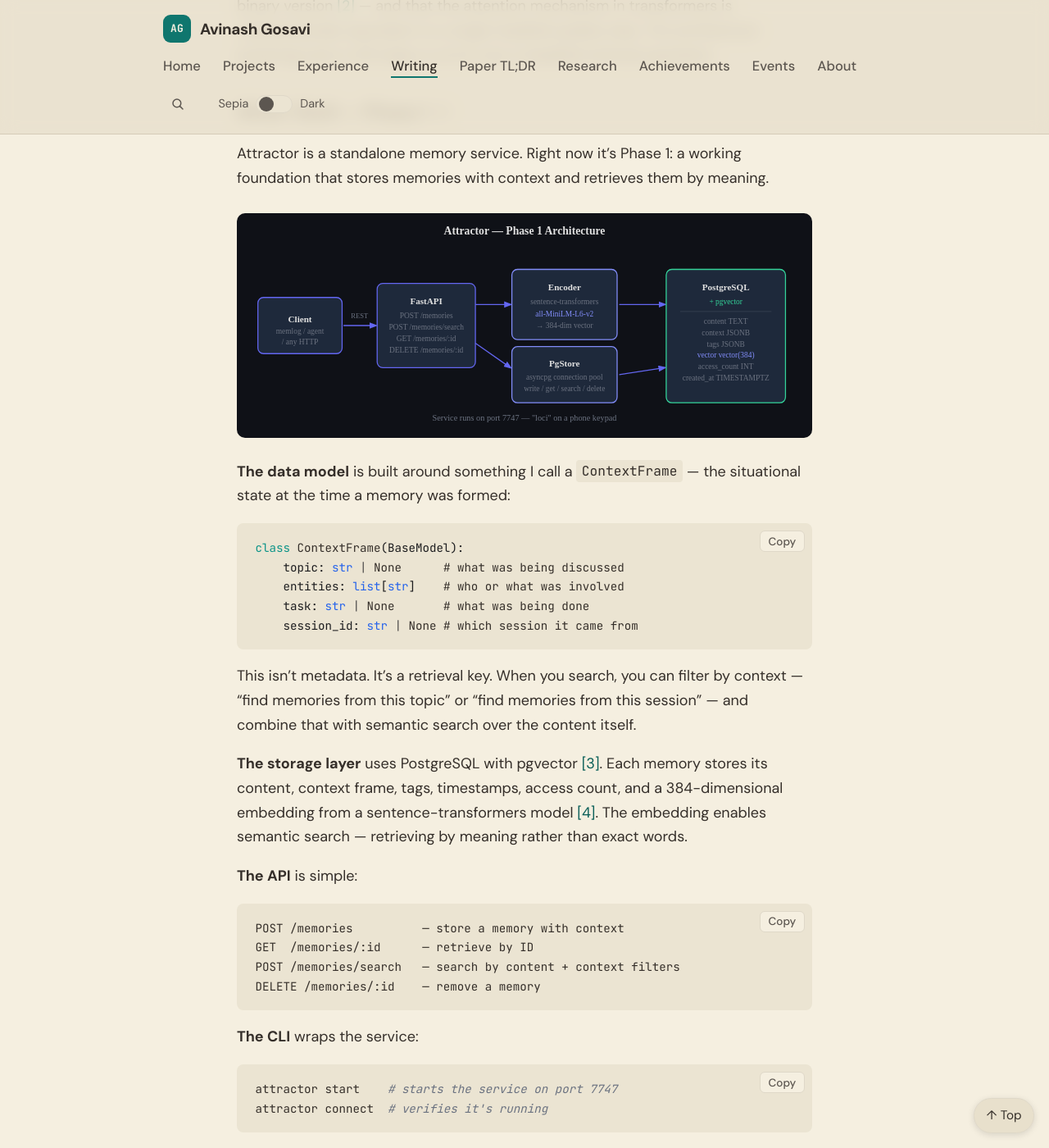
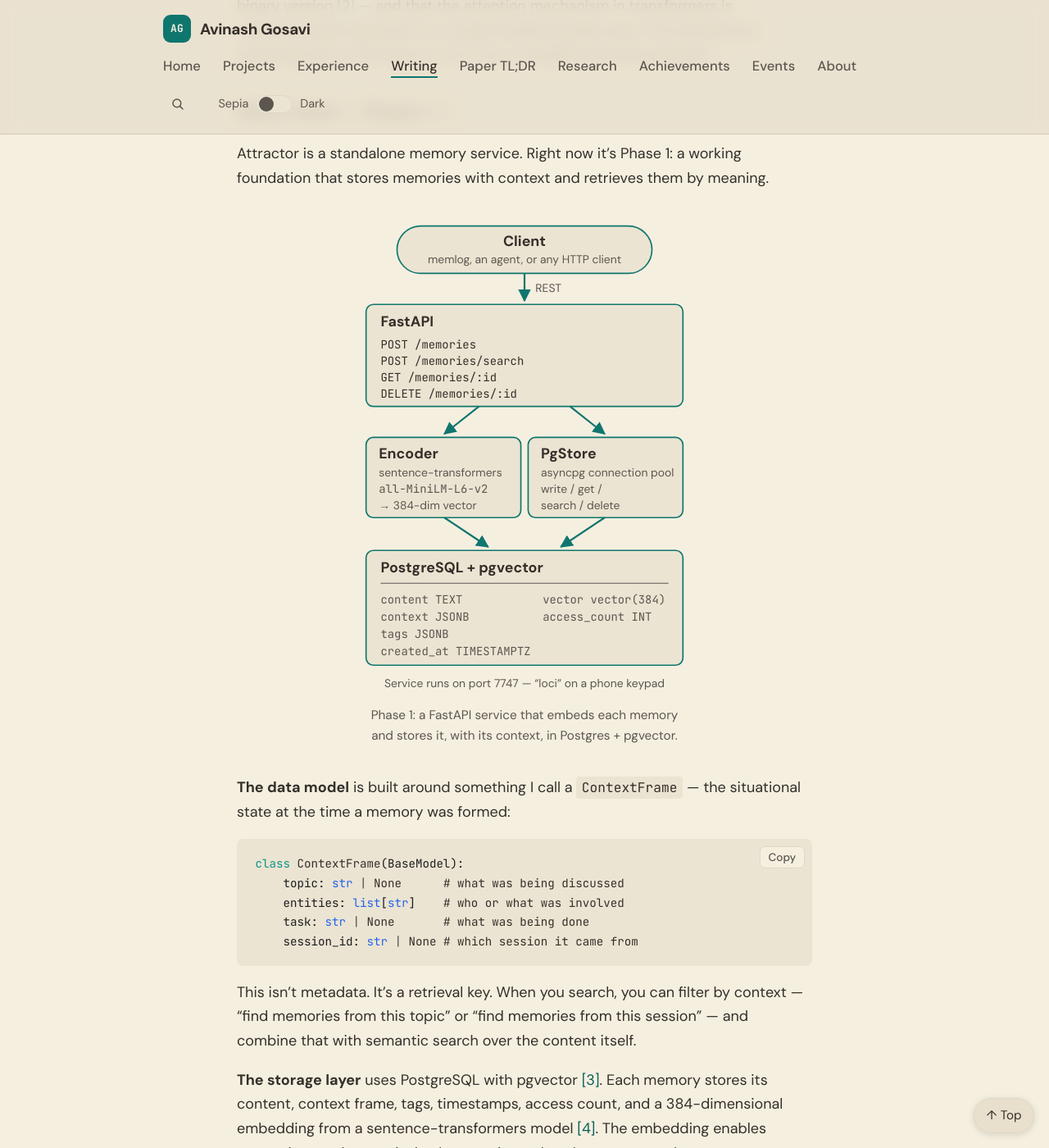
Before and after one commit to aag1091-alt/avinashgosavi.com, a Jekyll site: the page built from _posts/2026-04-05-attractor-memory-engine.md, in a window 1280 px wide and 1400 px high, scrolled down 2412 px. Shown: the whole window at 82% size. Built offline with Jekyll 4.4.1, drawn with Linux system fonts in a browser that asks for light colours.

Commit message:
Attractor post: theme-aware, phone-friendly architecture diagram
Co-Authored-By: Claude <noreply@anthropic.com>

```diff
--- a/_data/changelog.yml
+++ b/_data/changelog.yml
@@ -1,5 +1,9 @@
 # Public changelog shown on /changelog and (latest 3) on the homepage.
 # Newest first. desk: Writing | Design | Engineering
+- date: 2026-10-21
+  desk: Design
+  text: The Attractor post's architecture diagram is redrawn to follow the sepia and dark themes and stack neatly on phones.
+  link: /post/attractor-memory-engine/
 - date: 2026-10-21
   desk: Writing
   text: The SF Ruby 2025 post now ends with a link to Talks Worth Watching, so the two pages point to each other.
--- /dev/null
+++ b/_includes/diagrams/attractor-architecture.html
@@ -0,0 +1,56 @@
+<figure class="diagram">
+<svg viewBox="0 0 360 522" role="img" aria-labelledby="attractor-arch-title attractor-arch-desc" xmlns="http://www.w3.org/2000/svg">
+  <title id="attractor-arch-title">Attractor Phase 1 architecture</title>
+  <desc id="attractor-arch-desc">A client — memlog, an agent, or any HTTP client — calls a FastAPI service over REST. FastAPI exposes POST /memories, POST /memories/search, GET /memories/:id and DELETE /memories/:id. It uses an encoder (sentence-transformers all-MiniLM-L6-v2, producing a 384-dimensional vector) and PgStore (an asyncpg connection pool for write, get, search and delete). Both lead to PostgreSQL with pgvector, which stores content as TEXT, context and tags as JSONB, vector as vector(384), access_count as INT and created_at as TIMESTAMPTZ. The service runs on port 7747, "loci" on a phone keypad.</desc>
+  <defs>
+    <marker id="attractor-arch-arrow" viewBox="0 0 10 10" refX="9" refY="5" markerWidth="7" markerHeight="7" orient="auto-start-reverse">
+      <path class="dg-head" d="M0 0 L10 5 L0 10 z"/>
+    </marker>
+  </defs>
+
+  <rect class="dg-box" x="40" y="6" width="280" height="52" rx="26"/>
+  <text class="dg-strong" x="180" y="28" text-anchor="middle">Client</text>
+  <text class="dg-note" x="180" y="47" text-anchor="middle">memlog, an agent, or any HTTP client</text>
+
+  <line class="dg-line" x1="180" y1="58" x2="180" y2="88" marker-end="url(#attractor-arch-arrow)"/>
+  <text class="dg-note" x="192" y="78">REST</text>
+
+  <rect class="dg-box" x="6" y="92" width="348" height="112" rx="8"/>
+  <text class="dg-strong" x="22" y="116">FastAPI</text>
+  <text class="dg-body dg-mono" x="22" y="140">POST   /memories</text>
+  <text class="dg-body dg-mono" x="22" y="158">POST   /memories/search</text>
+  <text class="dg-body dg-mono" x="22" y="176">GET    /memories/:id</text>
+  <text class="dg-body dg-mono" x="22" y="194">DELETE /memories/:id</text>
+
+  <line class="dg-line" x1="130" y1="204" x2="92" y2="234" marker-end="url(#attractor-arch-arrow)"/>
+  <line class="dg-line" x1="230" y1="204" x2="268" y2="234" marker-end="url(#attractor-arch-arrow)"/>
+
+  <rect class="dg-box" x="6" y="238" width="170" height="88" rx="8"/>
+  <text class="dg-strong" x="20" y="261">Encoder</text>
+  <text class="dg-note" x="20" y="281">sentence-transformers</text>
+  <text class="dg-note dg-mono" x="20" y="299">all-MiniLM-L6-v2</text>
+  <text class="dg-note" x="20" y="317">→ 384-dim vector</text>
+
+  <rect class="dg-box" x="184" y="238" width="170" height="88" rx="8"/>
+  <text class="dg-strong" x="198" y="261">PgStore</text>
+  <text class="dg-note" x="198" y="281">asyncpg connection pool</text>
+  <text class="dg-note" x="198" y="299">write / get /</text>
+  <text class="dg-note" x="198" y="317">search / delete</text>
+
+  <line class="dg-line" x1="92" y1="326" x2="140" y2="358" marker-end="url(#attractor-arch-arrow)"/>
+  <line class="dg-line" x1="268" y1="326" x2="220" y2="358" marker-end="url(#attractor-arch-arrow)"/>
+
+  <rect class="dg-box" x="6" y="362" width="348" height="126" rx="8"/>
+  <text class="dg-strong" x="22" y="386">PostgreSQL + pgvector</text>
+  <line class="dg-edge" x1="22" y1="398" x2="338" y2="398"/>
+  <text class="dg-note dg-mono" x="22" y="420">content TEXT</text>
+  <text class="dg-note dg-mono" x="22" y="439">context JSONB</text>
+  <text class="dg-note dg-mono" x="22" y="458">tags JSONB</text>
+  <text class="dg-note dg-mono" x="22" y="477">created_at TIMESTAMPTZ</text>
+  <text class="dg-note dg-mono" x="200" y="420">vector vector(384)</text>
+  <text class="dg-note dg-mono" x="200" y="439">access_count INT</text>
+
+  <text class="dg-note" x="180" y="512" text-anchor="middle">Service runs on port 7747 — “loci” on a phone keypad</text>
+</svg>
+<figcaption>Phase 1: a FastAPI service that embeds each memory and stores it, with its context, in Postgres + pgvector.</figcaption>
+</figure>
--- a/_posts/2026-04-05-attractor-memory-engine.md
+++ b/_posts/2026-04-05-attractor-memory-engine.md
@@ -38,7 +38,7 @@ What's also interesting: in 2020, researchers showed that modern Hopfield networ
 
 Attractor is a standalone memory service. Right now it's Phase 1: a working foundation that stores memories with context and retrieves them by meaning.
 
-<img width="820" height="380" loading="lazy" decoding="async" src="{{ '/assets/images/attractor-architecture.svg' | relative_url }}" alt="Attractor Phase 1 architecture diagram" style="width:100%; max-width:820px; border-radius:10px; margin: 1.5rem 0;"/>
+{% include diagrams/attractor-architecture.html %}
 
 **The data model** is built around something I call a `ContextFrame` — the situational state at the time a memory was formed:
 
--- a/assets/css/style.css
+++ b/assets/css/style.css
@@ -969,6 +969,7 @@ input:focus-visible {
 .diagram .dg-body { fill: var(--text); font-size: 14px; }
 .diagram .dg-agent { fill: var(--text-muted); font-size: 13px; font-style: italic; }
 .diagram .dg-note { fill: var(--text-muted); font-size: 12.5px; }
+.diagram .dg-mono { font-family: var(--font-mono); font-size: 12.5px; }
 .diagram .dg-group {
   fill: none;
   stroke: var(--text-muted);
```
